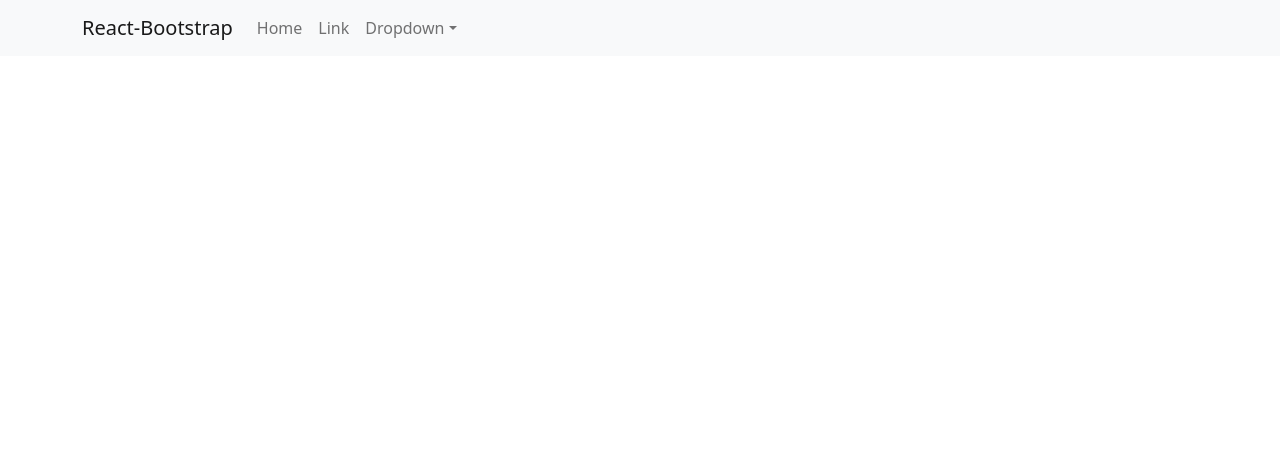
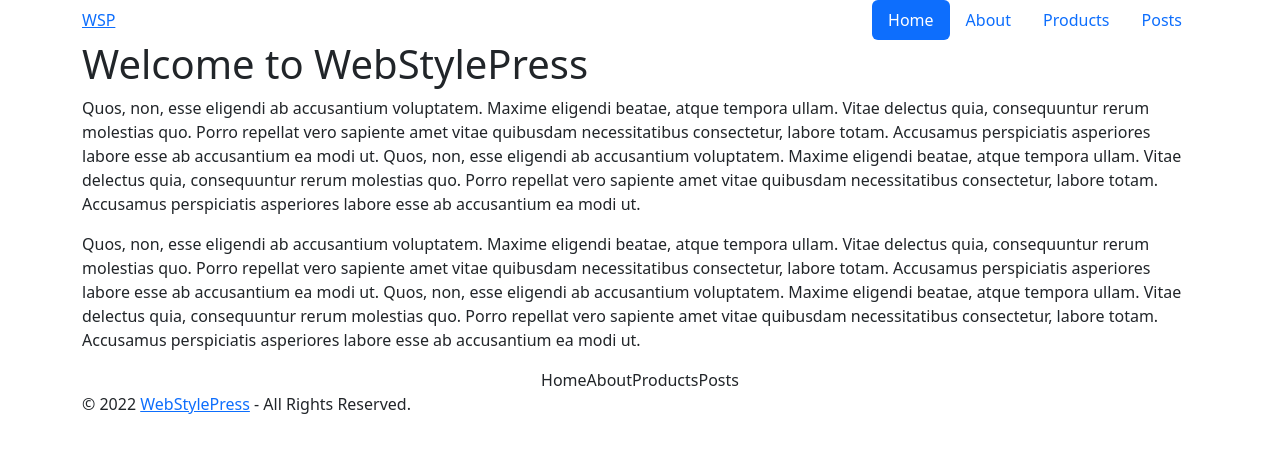
Before and after one commit to LOVKUSH9888/router-app, a React (Vite) app: page / in a window 1280 px wide. Shown: the top 452 px of the page. Built offline with nearby package versions, Linux system fonts and the light colour scheme.

Commit message:
adding the Home, FOoter & Header

```diff
--- a/src/App.jsx
+++ b/src/App.jsx
@@ -1,7 +1,7 @@
 import {BrowserRouter, Routes, Route} from 'react-router-dom'
 
-// import Header from './components/Header.jsx'
-// import Footer from './components/Footer.jsx'
+import Header from './components/Header.jsx'
+import Footer from './components/Footer.jsx'
 
 import Home from './pages/Home.jsx'
 import About from './pages/About.jsx'
@@ -19,6 +19,7 @@ function App() {
 
   return (
     <BrowserRouter>
+    <Header/>
       <Routes>
         <Route path="/" element={<Home/>}/>
         <Route path="about" element={<About/>}/>
@@ -27,6 +28,7 @@ function App() {
         <Route path="Posts" element={<Posts/>}/>
         <Route path="*" element={<Error/>}/>
       </Routes>
+      <Footer/>
     </BrowserRouter>
   )
 }
--- a/src/components/Footer.jsx
+++ b/src/components/Footer.jsx
@@ -2,9 +2,28 @@ import { Link, NavLink } from "react-router-dom"
 
 const Footer = () => {
   return (
-    <div>
-      <h2>Footer</h2>
-    </div>
+    <footer className='footer'>
+      <div className='container'>
+
+        <nav className='d-flex justify-content-center'>
+            <NavLink to='/'
+              className={(navData) => navData.isActive ? 'nav-link active' : 'nav-link'}
+            >Home</NavLink>
+            <NavLink to='about'
+              className={(navData) => navData.isActive ? 'nav-link active' : 'nav-link'}
+            >About</NavLink>
+            <NavLink to='products'
+              className={(navData) => navData.isActive ? 'nav-link active' : 'nav-link'}
+            >Products</NavLink>
+            <NavLink to='posts'
+              className={(navData) => navData.isActive ? 'nav-link active' : 'nav-link'}
+            >Posts</NavLink>
+        </nav>
+        <div className="copyrights">
+          &copy; 2022 <Link to="/"> WebStylePress</Link> - All Rights Reserved.
+        </div>
+      </div>
+    </footer>
   )
 }
 
--- a/src/components/Header.jsx
+++ b/src/components/Header.jsx
@@ -2,14 +2,32 @@ import { Link, NavLink } from "react-router-dom"
 
 const Header = () => {
   return (
-      <header>
-        <div className="container">
-          <div className="d-flex justify-content-between align-items-center"></div>
-            <div className="logo">
-              <Link to = "/" className="brand">WSP</Link>
-            </div>
+    <header>
+    <div className='container'>
+      <div className='d-flex justify-content-between align-items-center'>
+
+        <div className='logo'>
+          <Link to='/' className='brand'>WSP</Link>
         </div>
-      </header>
+
+        <nav className='nav nav-pills'>
+          <NavLink to='/'
+            className={(navData) => navData.isActive ? 'nav-link active' : 'nav-link'}
+          >Home</NavLink>
+          <NavLink to='about'
+            className={(navData) => navData.isActive ? 'nav-link active' : 'nav-link'}
+          >About</NavLink>
+          <NavLink to='products'
+            className={(navData) => navData.isActive ? 'nav-link active' : 'nav-link'}
+          >Products</NavLink>
+          <NavLink to='posts'
+            className={(navData) => navData.isActive ? 'nav-link active' : 'nav-link'}
+          >Posts</NavLink>
+        </nav>
+
+      </div>
+    </div>
+  </header>
   )
 }
 
--- a/src/pages/Home.jsx
+++ b/src/pages/Home.jsx
@@ -1,33 +1,21 @@
-import Container from 'react-bootstrap/Container';
-import Nav from 'react-bootstrap/Nav';
-import Navbar from 'react-bootstrap/Navbar';
-import NavDropdown from 'react-bootstrap/NavDropdown';
+
 import 'bootstrap/dist/css/bootstrap.min.css';
 
 const Home = () => {
-  return (<Navbar bg="light" expand="lg">
-  <Container>
-    <Navbar.Brand href="#home">React-Bootstrap</Navbar.Brand>
-    <Navbar.Toggle aria-controls="basic-navbar-nav" />
-    <Navbar.Collapse id="basic-navbar-nav">
-      <Nav className="me-auto">
-        <Nav.Link href="#home">Home</Nav.Link>
-        <Nav.Link href="#link">Link</Nav.Link>
-        <NavDropdown title="Dropdown" id="basic-nav-dropdown">
-          <NavDropdown.Item href="#action/3.1">Action</NavDropdown.Item>
-          <NavDropdown.Item href="#action/3.2">
-            Another action
-          </NavDropdown.Item>
-          <NavDropdown.Item href="#action/3.3">Something</NavDropdown.Item>
-          <NavDropdown.Divider />
-          <NavDropdown.Item href="#action/3.4">
-            Separated link
-          </NavDropdown.Item>
-        </NavDropdown>
-      </Nav>
-    </Navbar.Collapse>
-  </Container>
-</Navbar>
+  return (
+
+    <main>
+      <div className="pg-header">
+        <div className="container">
+          <h1>Welcome to WebStylePress</h1>
+        </div>
+      </div>
+      <div className="container content">
+      <p>Quos, non, esse eligendi ab accusantium voluptatem. Maxime eligendi beatae, atque tempora ullam. Vitae delectus quia, consequuntur rerum molestias quo. Porro repellat vero sapiente amet vitae quibusdam necessitatibus consectetur, labore totam. Accusamus perspiciatis asperiores labore esse ab accusantium ea modi ut. Quos, non, esse eligendi ab accusantium voluptatem. Maxime eligendi beatae, atque tempora ullam. Vitae delectus quia, consequuntur rerum molestias quo. Porro repellat vero sapiente amet vitae quibusdam necessitatibus consectetur, labore totam. Accusamus perspiciatis asperiores labore esse ab accusantium ea modi ut.</p>
+      <p>Quos, non, esse eligendi ab accusantium voluptatem. Maxime eligendi beatae, atque tempora ullam. Vitae delectus quia, consequuntur rerum molestias quo. Porro repellat vero sapiente amet vitae quibusdam necessitatibus consectetur, labore totam. Accusamus perspiciatis asperiores labore esse ab accusantium ea modi ut. Quos, non, esse eligendi ab accusantium voluptatem. Maxime eligendi beatae, atque tempora ullam. Vitae delectus quia, consequuntur rerum molestias quo. Porro repellat vero sapiente amet vitae quibusdam necessitatibus consectetur, labore totam. Accusamus perspiciatis asperiores labore esse ab accusantium ea modi ut.</p>
+      </div>
+    </main>
+
   )
 }
 
--- /dev/null
+++ b/src/pages/MainLayout.jsx
@@ -0,0 +1 @@
+import { Outlet } from "react-router-dom";
```
